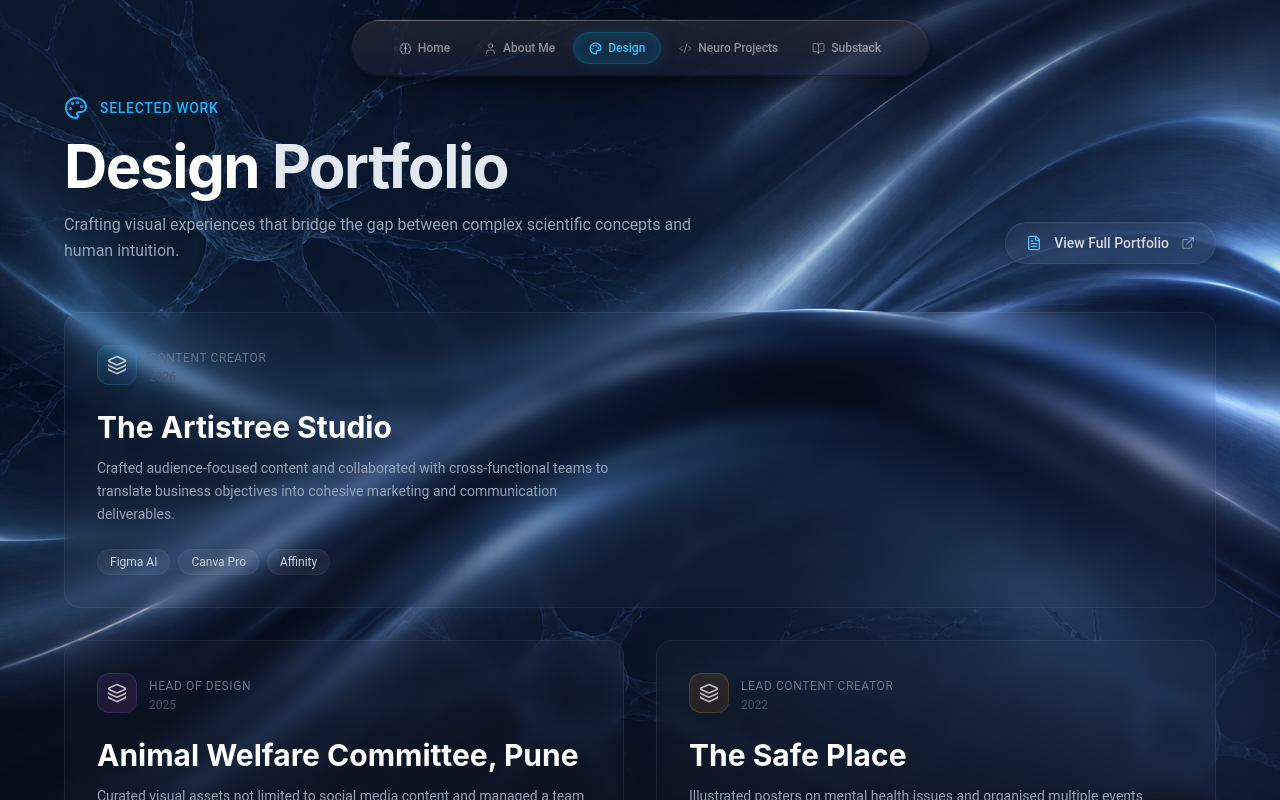
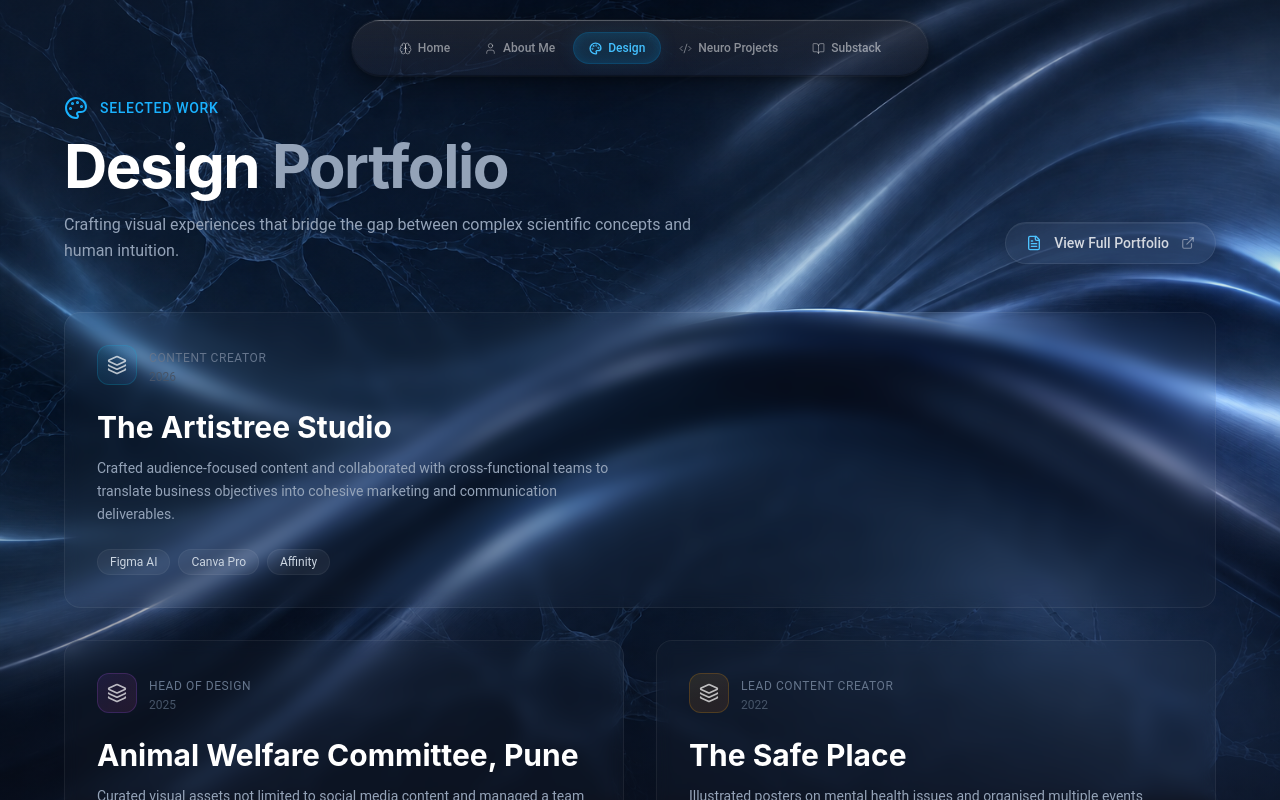
Before and after one commit to coolking26480-art/todo, a Next.js app in the folder portfolio/: page / in a window 1280 px wide. Both pictures are taken after a click on the button "Design". Shown: the top 800 px of the page. Built offline with nearby package versions, Linux system fonts and the light colour scheme.

Commit message:
Update DesignPortfolio.tsx

```diff
--- a/portfolio/components/DesignPortfolio.tsx
+++ b/portfolio/components/DesignPortfolio.tsx
@@ -247,7 +247,7 @@ export default function DesignPortfolio() {
           <div className="flex flex-col sm:flex-row sm:items-end sm:justify-between gap-4">
             <div>
               <h2 className="font-display text-4xl sm:text-5xl md:text-6xl font-bold text-white tracking-tight">
-                Design <span className="text-slate-200">Portfolio</span>
+                Design <span className="text-slate-400">Portfolio</span>
               </h2>
               <p className="mt-4 text-slate-400 max-w-2xl font-sans text-base leading-relaxed">
                 Crafting visual experiences that bridge the gap between complex scientific concepts and human intuition.
```
